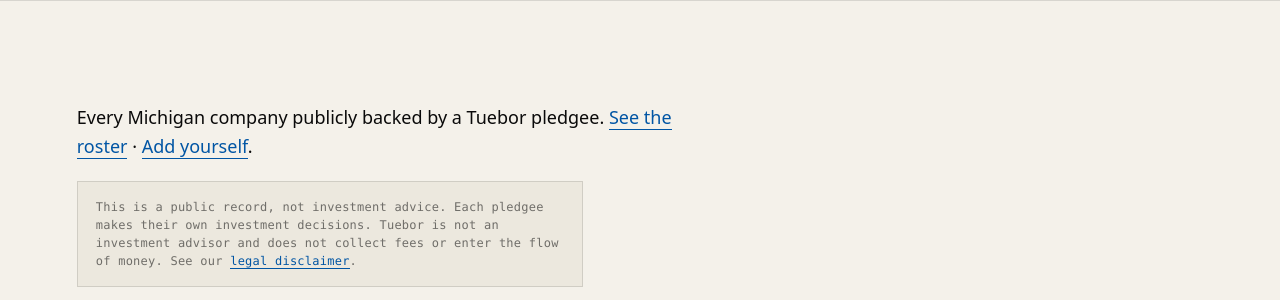
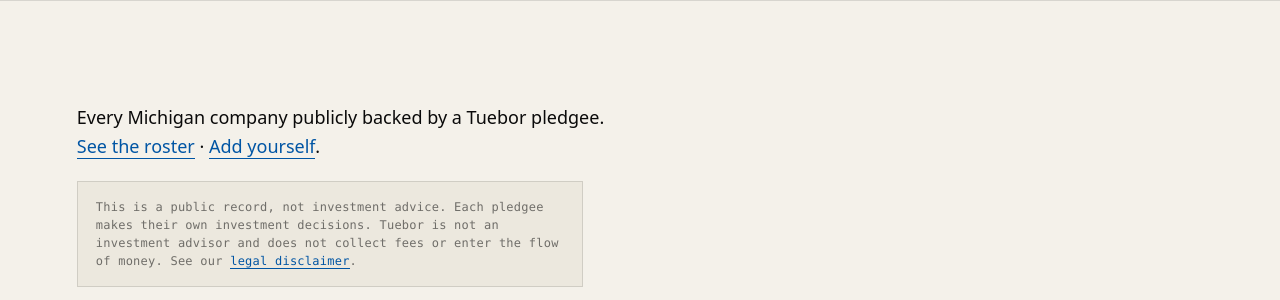
Before and after one commit to arepb/tuebor, a Jekyll site: the page built from backed.md, in a window 1280 px wide. Shown: the part 515-815 px from the top of the page. Built offline with Jekyll 4.4.1, drawn with Linux system fonts in a browser that asks for light colours.

Commit message:
copy(backed): line break before See the roster link
Co-Authored-By: Claude Opus 4.7 (1M context) <noreply@anthropic.com>

```diff
--- a/backed.md
+++ b/backed.md
@@ -50,7 +50,7 @@ to render one row per company with all backers grouped.
 " -%}
 
 <div class="backed">
-  <p class="backed-lede">Every Michigan company publicly backed by a Tuebor pledgee. <a href="{{ '/roster/' | relative_url }}">See the roster</a> · <a href="{{ '/howto/makepublic' | relative_url }}">Add yourself</a>.</p>
+  <p class="backed-lede">Every Michigan company publicly backed by a Tuebor pledgee.<br><a href="{{ '/roster/' | relative_url }}">See the roster</a> · <a href="{{ '/howto/makepublic' | relative_url }}">Add yourself</a>.</p>
 
   <p class="backed-disclaimer">This is a public record, not investment advice. Each pledgee makes their own investment decisions. Tuebor is not an investment advisor and does not collect fees or enter the flow of money. See our <a href="{{ '/legal-disclaimer.html' | relative_url }}">legal disclaimer</a>.</p>
 
```
